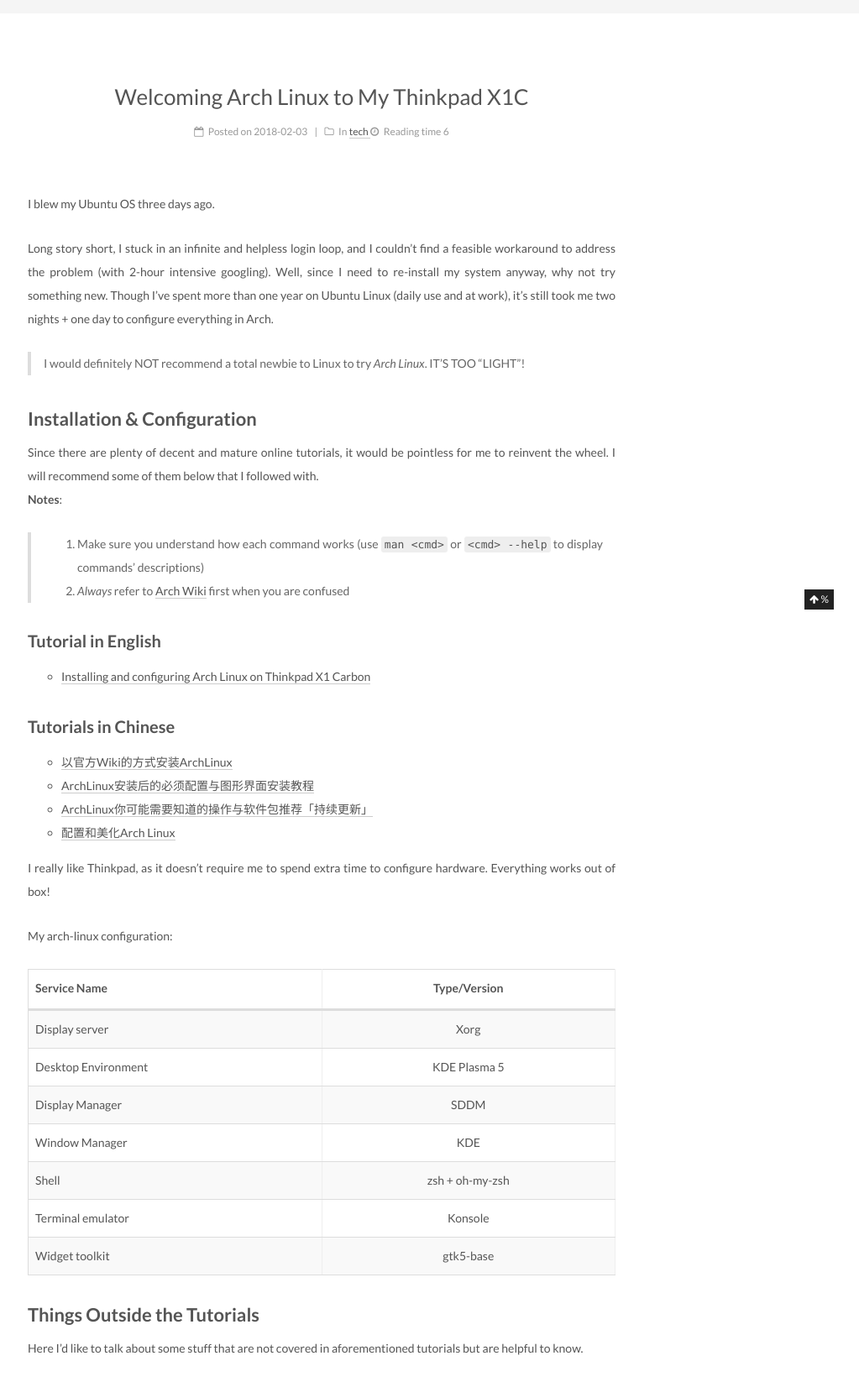
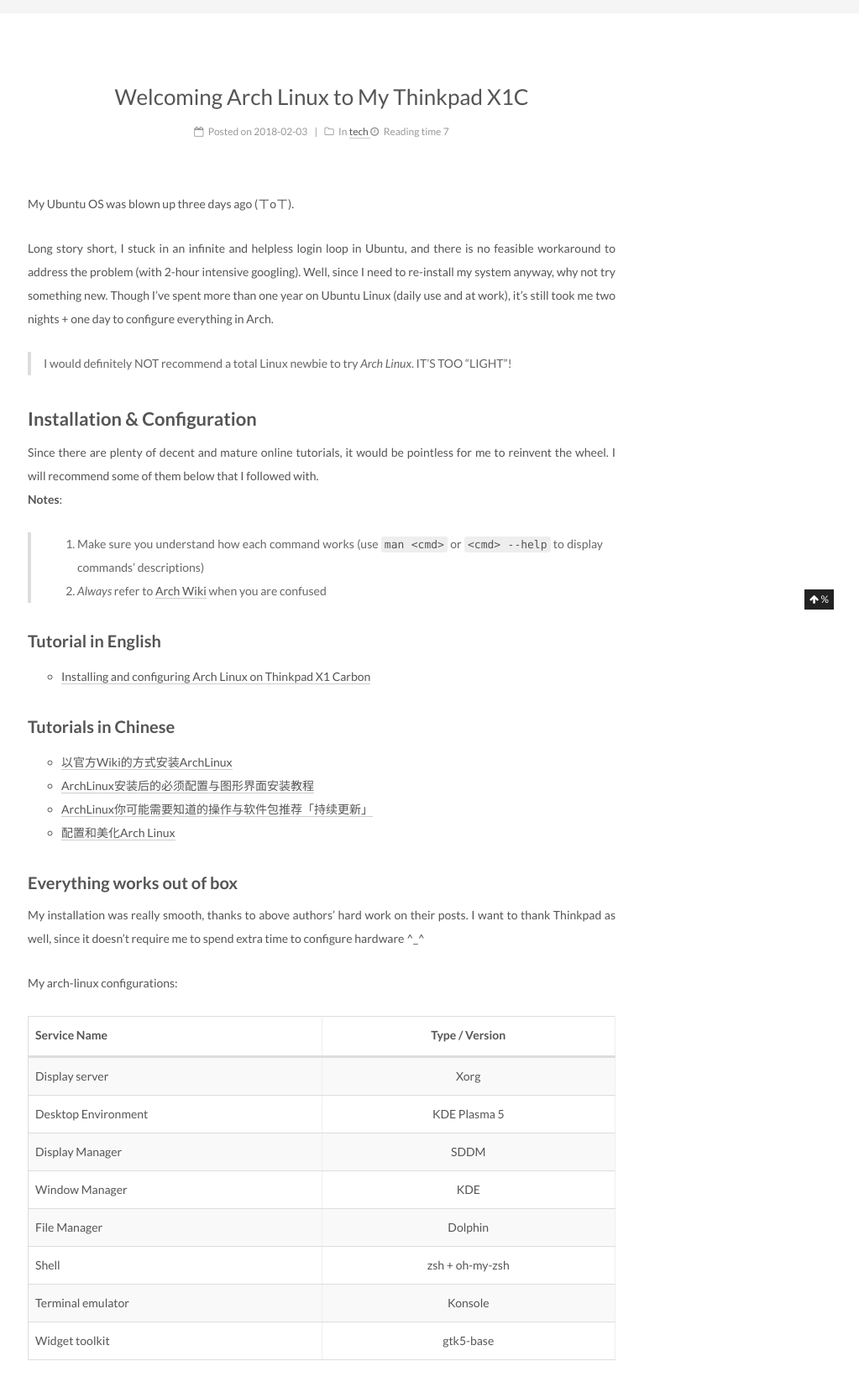
Before and after one commit to pwyq/blog, a Jekyll site: the page built from _posts/2018-02-03-Arch-Linux-Install.md, in a window 1280 px wide, cut to the strip 274-1920 px from the top of the page. Shown: the whole strip at 84% size, without its empty margins (257-1280 px from the left). Built offline with Jekyll 4.4.1, drawn with Linux system fonts in a browser that asks for light colours; some of the changed text lies outside the part shown.

Commit message:
[post] fix

```diff
--- a/_posts/2018-02-03-Arch-Linux-Install.md
+++ b/_posts/2018-02-03-Arch-Linux-Install.md
@@ -8,13 +8,13 @@
     - Linux
 ---
 
-I blew my Ubuntu OS three days ago.
+My Ubuntu OS was blown up three days ago (ㄒoㄒ).
 
-Long story short, I stuck in an infinite and helpless login loop, and I couldn't find a feasible workaround to address the problem (with 2-hour intensive googling).
+Long story short, I stuck in an infinite and helpless login loop in Ubuntu, and there is no feasible workaround to address the problem (with 2-hour intensive googling).
 Well, since I need to re-install my system anyway, why not try something new.
 Though I've spent more than one year on Ubuntu Linux (daily use and at work), it's still took me two nights + one day to configure everything in Arch.
 
-> I would definitely NOT recommend a total newbie to Linux to try *Arch Linux*. IT'S TOO "LIGHT"!
+> I would definitely NOT recommend a total Linux newbie to try *Arch Linux*. IT'S TOO "LIGHT"!
 
 
 ## Installation & Configuration
@@ -22,7 +22,7 @@
 I will recommend some of them below that I followed with.
 **Notes**:
 > 1. Make sure you understand how each command works (use `man <cmd>` or `<cmd> --help` to display commands' descriptions)
-> 2. *Always* refer to [Arch Wiki][6] first when you are confused
+> 2. *Always* refer to [Arch Wiki][6] when you are confused
 
 
 ### Tutorial in English
@@ -35,17 +35,19 @@
 - [ArchLinux你可能需要知道的操作与软件包推荐「持续更新」][3]
 - [配置和美化Arch Linux][5]
 
-I really like Thinkpad, as it doesn't require me to spend extra time to configure hardware.
-Everything works out of box!
+### Everything works out of box
+My installation was really smooth, thanks to above authors' hard work on their posts.
+I want to thank Thinkpad as well, since it doesn't require me to spend extra time to configure hardware ^_^
 
-My arch-linux configuration:
+My arch-linux configurations:
 
-| Service Name | Type/Version |
+| Service Name | Type / Version |
 | ------- |:----:|
 | Display server | Xorg |
 | Desktop Environment | KDE Plasma 5 |
 | Display Manager | SDDM |
 | Window Manager | KDE |
+| File Manager | Dolphin |
 | Shell | zsh + oh-my-zsh |
 | Terminal emulator | Konsole |
 | Widget toolkit | gtk5-base |
@@ -164,18 +166,20 @@
 
 
 ## Recommended Software (Updating)
-I'm still exploring.w
+I'm still exploring on this part. QAQ
 
-A full list of applications can be found at [here][11]
+A full list of applications can be found at [here (Arch Wiki)][11].
 
 - Network Manager: `NetworkManager`
 - Maths: `octave`
 - VPN clients: `OpenVPN`
 - Webcam: `guvcview` (work for X1C, haven't check for other machines)
+- Office suites: `libreoffice-fresh`
 
 
-## Thoughts
+## Random Thoughts
 Yeahhh, finally done the configuration and post.
+Let me first show something:
 ![alt text][12]
 ![alt text][13]
 
@@ -183,10 +187,14 @@
 - first time to encounter an un-fixable system bug in Ubuntu
 - first time to use a terminal in `tty` mode in Ubuntu (the entire machine just have no GUI, and terminal font size is like 2mm large)
 - first time to install Arch from scratch!
-- first time to write own installation script
+- first time to write scripts for installation & configuration
 - ...
 
-Linux is so much fun!
+In addition, I found myself have become much more sensitive and picky on the installation of application/dependency/package since I started using Arch.
+For instance, I once installed an undesired application.
+When I wanted to delete it later, I unconsciously wanted to compare all installed related dependencies one by one with the `pacman Rcns xxx` list.
+Honestly, I was feeling quite uncomfortable until I was certain that every redundant dependency had been removed. Oops, am I becoming software mysophobia?
+
 
 <div style="text-align: right"> At Markham, 3:44 PM </div>
 
```
Also changed, not shown: _includes/_about/en.md (+1 -1 lines).
